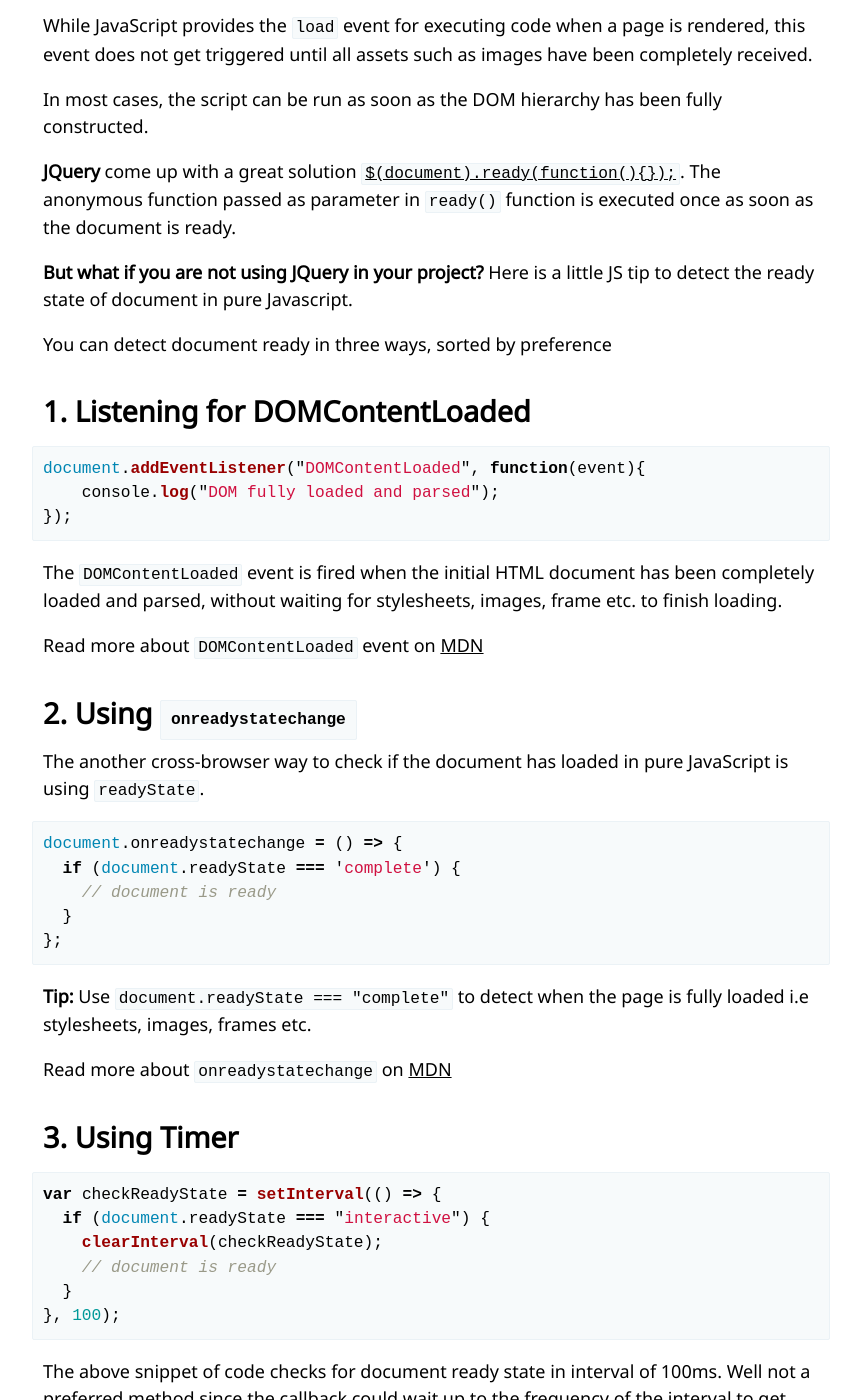
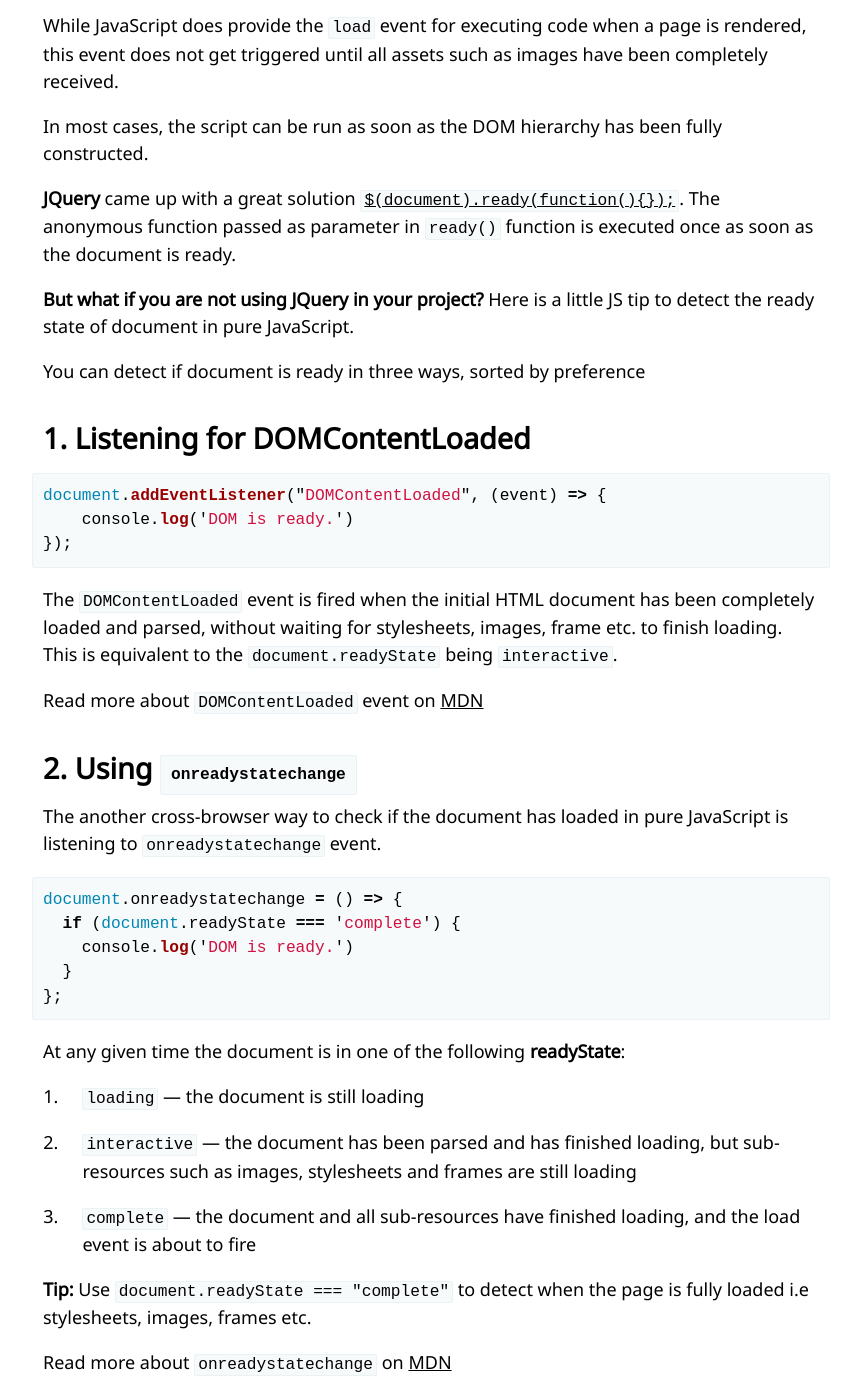
Before and after one commit to jspanchal/codetonics, a Jekyll site: the page built from _posts/javascript/2016-03-12-detect-document-ready.md, in a window 1280 px wide and 1400 px high, scrolled down 264 px. Shown: the whole window, without its empty margins (209-1070 px from the left). Built offline with Jekyll 4.4.1, drawn with Linux system fonts in a browser that asks for light colours; nearby versions of some CDN libraries; comment, search, counter and statistics services are not loaded; some of the changed text lies outside the part shown.

Commit message:
Improving the article

````diff
--- a/_posts/javascript/2016-03-12-detect-document-ready.md
+++ b/_posts/javascript/2016-03-12-detect-document-ready.md
@@ -4,63 +4,84 @@
 tags: ["Javascript", "Tips", "JQuery", "Performance"]
 ---
 
-While JavaScript provides the ```load``` event for executing code when a page is rendered, this event does not get
+While JavaScript does provide the ```load``` event for executing code when a page is rendered, this event does not get
 triggered until all assets such as images have been completely received.
 
 In most cases, the script can be run as soon as the DOM hierarchy has been fully constructed.
 
-**JQuery** come up with a great solution [```$(document).ready(function(){});```](https://api.jquery.com/ready/). The anonymous function passed as
+**JQuery** came up with a great solution [```$(document).ready(function(){});```](https://api.jquery.com/ready/). The anonymous function passed as
 parameter in ```ready()``` function is executed once as soon as the document is ready.
 
 **But what if you are not using JQuery in your project?** Here is a little JS tip to detect the ready state of document
-in pure Javascript.
+in pure JavaScript.
 
-You can detect document ready in three ways, sorted by preference
+You can detect if document is ready in three ways, sorted by preference
 
 ## 1. Listening for DOMContentLoaded
 
 ```javascript
-document.addEventListener("DOMContentLoaded", function(event){
-    console.log("DOM fully loaded and parsed");
+document.addEventListener("DOMContentLoaded", (event) => {
+    console.log('DOM is ready.')
 });
 ```
 
-The ```DOMContentLoaded``` event is fired when the initial HTML document has been completely loaded and parsed,
-without waiting for stylesheets, images, frame etc. to finish loading.
+The ```DOMContentLoaded``` event is fired when the initial HTML document has been completely loaded and parsed, without waiting for stylesheets, images, frame etc. to finish loading. This is equivalent to the ```document.readyState``` being ```interactive```.
 
 Read more about ```DOMContentLoaded``` event on [MDN](https://developer.mozilla.org/en-US/docs/Web/Events/DOMContentLoaded)
 
-
 ## 2. Using ```onreadystatechange```
 
-The another cross-browser way to check if the document has loaded in pure JavaScript is using ```readyState```.
+The another cross-browser way to check if the document has loaded in pure JavaScript is listening to ```onreadystatechange``` event.
 
 ```javascript
 document.onreadystatechange = () => {
   if (document.readyState === 'complete') {
-    // document is ready
+    console.log('DOM is ready.')
   }
 };
 ```
 
-**Tip:** Use ```document.readyState === "complete"``` to detect when the page is fully loaded i.e stylesheets, images,
-frames etc.
+At any given time the document is in one of the following **readyState**:
+
+1. ```loading``` — the document is still loading
+
+2. ```interactive``` — the document has been parsed and has finished loading, but sub-resources such as images, stylesheets and frames are still loading
+
+3. ```complete``` — the document and all sub-resources have finished loading, and the load event is about to fire
+
+**Tip:** Use ```document.readyState === "complete"``` to detect when the page is fully loaded i.e stylesheets, images, frames etc.
 
 Read more about ```onreadystatechange``` on [MDN](https://developer.mozilla.org/en/docs/web/api/document/readystate)
 
-
-## 3. Using Timer
+## 3. Using JavaScript Timer
 
 ```javascript
 var checkReadyState = setInterval(() => {
   if (document.readyState === "interactive") {
-    clearInterval(checkReadyState);
-    // document is ready
+    clearInterval(checkReadyState)
+    console.log('DOM is ready.')
   }
-}, 100);
+}, 100)
 ```
 
-The above snippet of code checks for document ready state in interval of 100ms. Well not a preferred method since
-the callback could wait up to the frequency of the interval to get fire.
+The above snippet of code checks for document ready state in interval of 100ms. Well not a preferred method since the callback could wait up to the frequency of the interval to get fire.
+
+## So What is the ultimate way of detecting if document is ready in JavaScript?
+
+While the first method is the best way, it has two drawbacks. **First** it works only on modern browsers and **Second** your callback may not get called if the event is already fired. So how you can solve this issue? Well we are going to do exactly how jQuery does it. JQuery checks for document's ```readySate``` if it is ```complete``` or ```interactive``` or not ```loading``` then it executes the callback anyway.
+
+Here our full implementation
+
+```javascript
+function ready(callbackFunction){
+  if(document.readyState != 'loading')
+    callbackFunction(event)
+  else
+    document.addEventListener("DOMContentLoaded", callbackFunction)
+}
+ready(event => {
+  console.log('DOM is ready.')
+})
+```
 
 **Tip:** The ```ready()``` method should not be used together with ```<body onload="">```.
````
